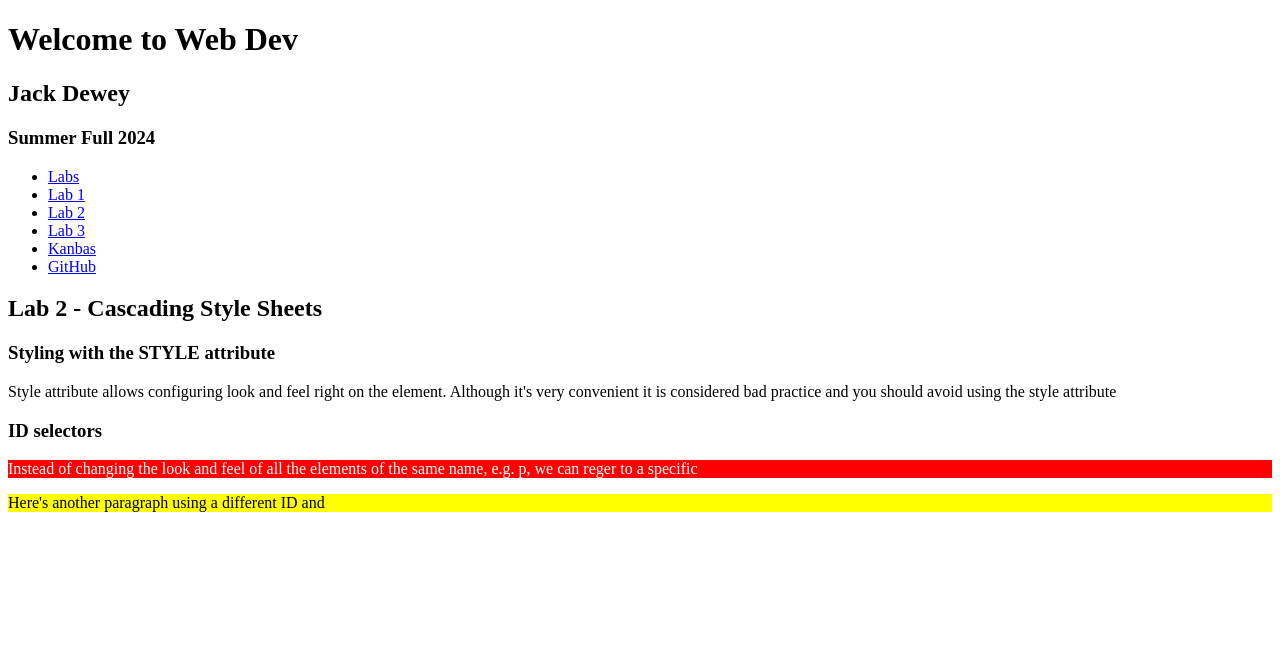
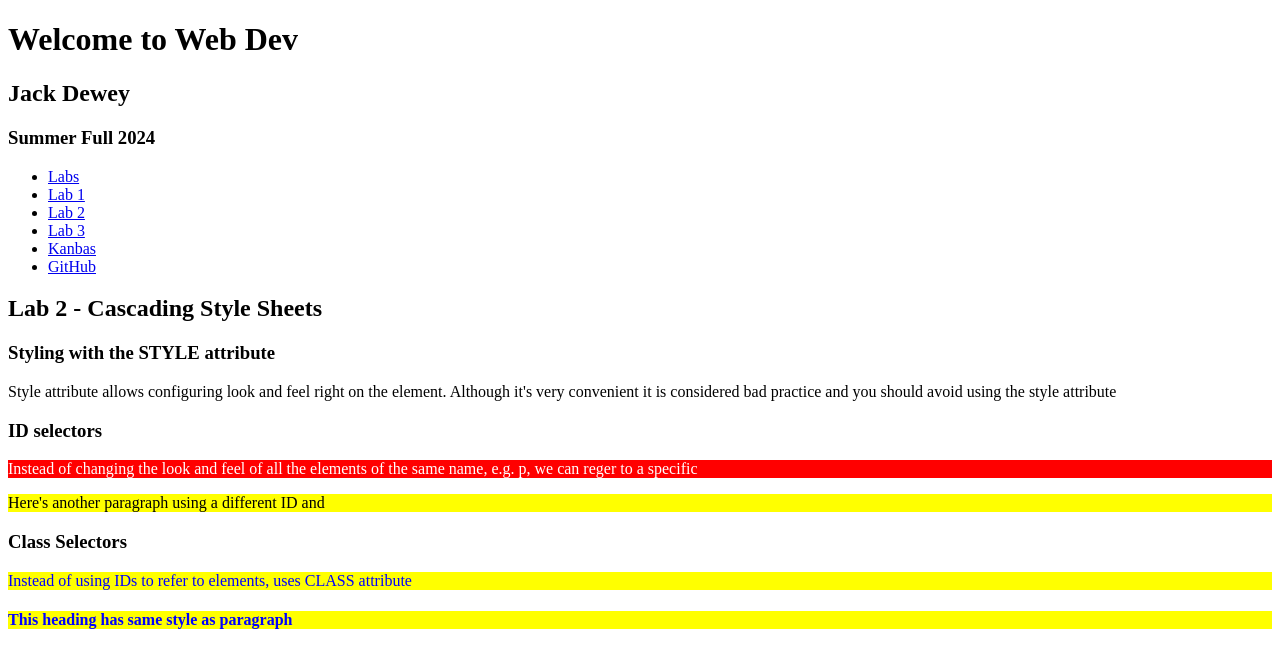
Before and after one commit to jackhdewey/kanbas-react-web-app-suf-2024, a React (Create React App) app: page /#/Labs/Lab2 in a window 1280 px wide. Shown: the top 668 px of the page. Built offline with nearby package versions, Linux system fonts and the light colour scheme.

Commit message:
Lab 2 update

```diff
--- /dev/null
+++ b/src/Labs/Lab2/ClassSelectors.tsx
@@ -0,0 +1,13 @@
+export default function ClassSelectors() {
+    return (
+        <div id="wd-css-class-selectors">
+            <h3>Class Selectors</h3>
+            <p className="wd-class-selector">
+                Instead of using IDs to refer to elements, uses CLASS attribute
+            </p>
+            <h4 className="wd-class-selector">
+                This heading has same style as paragraph
+            </h4>
+        </div>
+    );
+}
--- a/src/Labs/Lab2/index.css
+++ b/src/Labs/Lab2/index.css
@@ -14,3 +14,8 @@
     background-color: yellow;
     color: black;
 }
+
+.wd-class-selector {
+    background-color: yellow;
+    color: blue;
+}
--- a/src/Labs/Lab2/index.tsx
+++ b/src/Labs/Lab2/index.tsx
@@ -1,4 +1,5 @@
 //import React from "react";
+import ClassSelectors from "./ClassSelectors";
 import StyleAttribute from "./StyleAttribute";
 import IdSelector from "./idSelector";
 import "./index.css";
@@ -9,6 +10,7 @@
         <h2>Lab 2 - Cascading Style Sheets</h2>
         <StyleAttribute />
         <IdSelector />
+        <ClassSelectors />
       </div>
     );
 }
```
